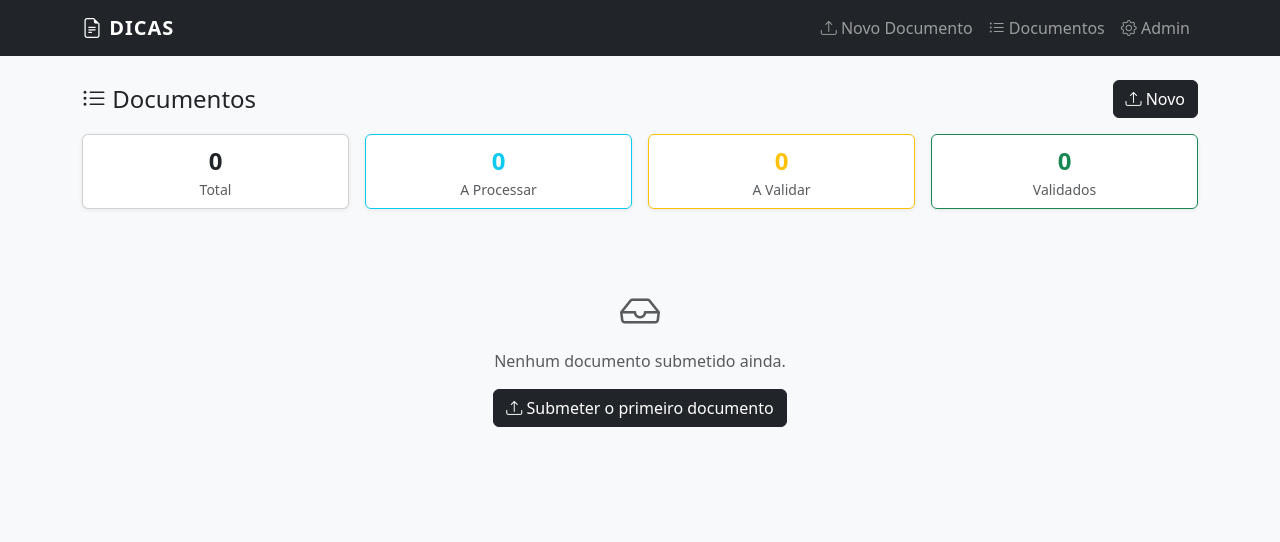
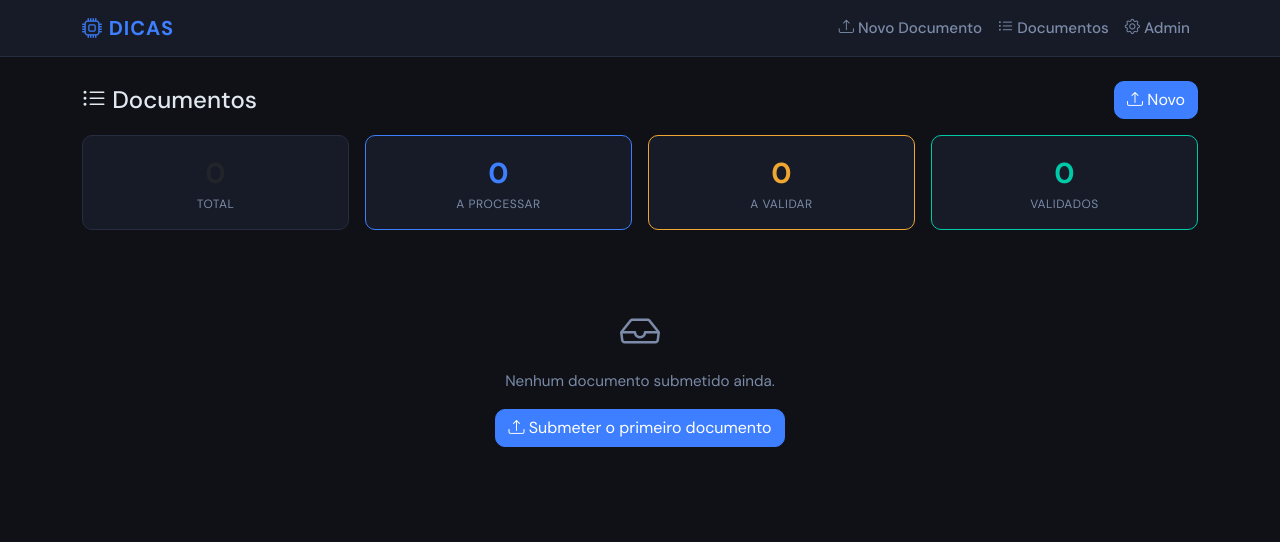
Before and after one commit to eusebiofreitas2011-droid/DICAS_PROJECT, a Django app: page /documentos/ in a window 1280 px wide. Shown: the top 542 px of the page. Run offline with Django 5.2, Linux system fonts and the light colour scheme; the visitor is signed in with stand-in values (Sample User, id 1); data that the repository does not hold is empty; parts of the project's set-up code (start-up, migrations or seed data) failed here and were passed over.

Commit message:
Aplicar tema dark conforme especificação visual
- Fundo: #0f1117, superfícies: #161b27 / #1e2535
- Acento azul: #3d7fff, verde: #00c9a7, perigo: #ff5c6e, aviso: #f0a732
- Bordas: #252d3e, border-radius: 10px
- Tipografia: DM Sans + DM Mono (Google Fonts)
- Badges, botões, cards, tabelas e formulários adaptados ao tema

Co-Authored-By: Claude Sonnet 4.6 <noreply@anthropic.com>

```diff
--- a/documentos/templates/documentos/base.html
+++ b/documentos/templates/documentos/base.html
@@ -6,21 +6,165 @@
   <title>{% block title %}DICAS{% endblock %}</title>
   <link href="https://cdn.jsdelivr.net/npm/bootstrap@5.3.3/dist/css/bootstrap.min.css" rel="stylesheet">
   <link href="https://cdn.jsdelivr.net/npm/bootstrap-icons@1.11.3/font/bootstrap-icons.min.css" rel="stylesheet">
+  <link href="https://fonts.googleapis.com/css2?family=DM+Sans:wght@400;500;600;700&family=DM+Mono:wght@400;500&display=swap" rel="stylesheet">
   <style>
-    body { background-color: #f8f9fa; }
-    .navbar-brand { font-weight: 700; letter-spacing: 1px; }
-    .badge-A_PROCESSAR { background-color: #0dcaf0; color: #000; }
-    .badge-A_VALIDAR   { background-color: #ffc107; color: #000; }
-    .badge-VALIDADO    { background-color: #198754; }
-    .badge-ERRO        { background-color: #dc3545; }
-    .card { box-shadow: 0 1px 4px rgba(0,0,0,.08); }
+    :root {
+      --bg:        #0f1117;
+      --surface1:  #161b27;
+      --surface2:  #1e2535;
+      --accent:    #3d7fff;
+      --green:     #00c9a7;
+      --danger:    #ff5c6e;
+      --warning:   #f0a732;
+      --border:    #252d3e;
+      --text:      #e2e8f0;
+      --muted:     #7b8ba8;
+      --radius:    10px;
+    }
+
+    *, *::before, *::after { box-sizing: border-box; }
+
+    body {
+      background-color: var(--bg);
+      color: var(--text);
+      font-family: 'DM Sans', sans-serif;
+      font-size: 0.95rem;
+    }
+
+    code, pre, .mono {
+      font-family: 'DM Mono', monospace;
+    }
+
+    /* Navbar */
+    .navbar {
+      background-color: var(--surface1) !important;
+      border-bottom: 1px solid var(--border);
+    }
+    .navbar-brand {
+      font-weight: 700;
+      letter-spacing: 1px;
+      color: var(--accent) !important;
+    }
+    .nav-link {
+      color: var(--muted) !important;
+      font-weight: 500;
+    }
+    .nav-link:hover { color: var(--text) !important; }
+
+    /* Cards */
+    .card {
+      background-color: var(--surface1);
+      border: 1px solid var(--border);
+      border-radius: var(--radius);
+      box-shadow: none;
+    }
+    .card-header {
+      background-color: var(--surface2);
+      border-bottom: 1px solid var(--border);
+      color: var(--text);
+      font-weight: 600;
+    }
+    .card-footer {
+      background-color: var(--surface2);
+      border-top: 1px solid var(--border);
+      color: var(--muted);
+    }
+
+    /* Tabela */
+    .table {
+      color: var(--text);
+      --bs-table-bg: transparent;
+      --bs-table-hover-bg: rgba(61,127,255,.06);
+      --bs-table-border-color: var(--border);
+    }
+    .table thead th {
+      background-color: var(--surface2);
+      color: var(--muted);
+      font-size: 0.8rem;
+      text-transform: uppercase;
+      letter-spacing: .5px;
+      border-bottom: 1px solid var(--border);
+    }
+    .table td { border-color: var(--border); vertical-align: middle; }
+
+    /* Badges de estado */
+    .badge-A_PROCESSAR { background-color: var(--accent);  color: #fff; }
+    .badge-A_VALIDAR   { background-color: var(--warning); color: #000; }
+    .badge-VALIDADO    { background-color: var(--green);   color: #000; }
+    .badge-ERRO        { background-color: var(--danger);  color: #fff; }
+
+    /* Botões */
+    .btn-primary, .btn-accent {
+      background-color: var(--accent);
+      border-color: var(--accent);
+      color: #fff;
+      border-radius: var(--radius);
+    }
+    .btn-primary:hover, .btn-accent:hover {
+      background-color: #2d6de0;
+      border-color: #2d6de0;
+    }
+    .btn-success {
+      background-color: var(--green);
+      border-color: var(--green);
+      color: #000;
+      border-radius: var(--radius);
+    }
+    .btn-success:hover { background-color: #00b091; border-color: #00b091; }
+    .btn-dark, .btn-outline-secondary {
+      border-radius: var(--radius);
+    }
+    .btn-outline-secondary {
+      color: var(--muted);
+      border-color: var(--border);
+    }
+    .btn-outline-secondary:hover {
+      background-color: var(--surface2);
+      color: var(--text);
+      border-color: var(--border);
+    }
+
+    /* Formulários */
+    .form-control, .form-select {
+      background-color: var(--surface2);
+      border: 1px solid var(--border);
+      color: var(--text);
+      border-radius: var(--radius);
+    }
+    .form-control:focus, .form-select:focus {
+      background-color: var(--surface2);
+      border-color: var(--accent);
+      color: var(--text);
+      box-shadow: 0 0 0 3px rgba(61,127,255,.2);
+    }
+    .form-control::placeholder { color: var(--muted); }
+
+    /* Alertas / mensagens */
+    .alert {
+      border-radius: var(--radius);
+      border: 1px solid var(--border);
+    }
+    .alert-info    { background-color: rgba(61,127,255,.12); color: #93c5fd; border-color: rgba(61,127,255,.3); }
+    .alert-success { background-color: rgba(0,201,167,.12);  color: #6ee7d4; border-color: rgba(0,201,167,.3); }
+    .alert-warning { background-color: rgba(240,167,50,.12); color: var(--warning); border-color: rgba(240,167,50,.3); }
+    .alert-danger  { background-color: rgba(255,92,110,.12); color: #fca5a5; border-color: rgba(255,92,110,.3); }
+    .btn-close { filter: invert(1) grayscale(1); }
+
+    /* Stats cards */
+    .stat-card { border-radius: var(--radius); }
+    .stat-card .stat-value { font-size: 1.8rem; font-weight: 700; }
+    .stat-card .stat-label { font-size: 0.75rem; color: var(--muted); text-transform: uppercase; letter-spacing: .5px; }
+
+    /* Texto auxiliar */
+    .text-muted { color: var(--muted) !important; }
+    h4, h5 { color: var(--text); }
   </style>
 </head>
 <body>
-  <nav class="navbar navbar-expand-lg navbar-dark bg-dark mb-4">
+  <nav class="navbar navbar-expand-lg mb-4">
     <div class="container">
       <a class="navbar-brand" href="{% url 'documentos:lista' %}">
-        <i class="bi bi-file-earmark-text"></i> DICAS
+        <i class="bi bi-cpu"></i> DICAS
       </a>
       <div class="navbar-nav ms-auto">
         <a class="nav-link" href="{% url 'documentos:upload' %}">
--- a/documentos/templates/documentos/lista.html
+++ b/documentos/templates/documentos/lista.html
@@ -5,7 +5,7 @@
 {% block content %}
 <div class="d-flex justify-content-between align-items-center mb-3">
   <h4 class="mb-0"><i class="bi bi-list-ul"></i> Documentos</h4>
-  <a href="{% url 'documentos:upload' %}" class="btn btn-dark">
+  <a href="{% url 'documentos:upload' %}" class="btn btn-primary">
     <i class="bi bi-upload"></i> Novo
   </a>
 </div>
@@ -13,34 +13,34 @@
 <!-- Estatísticas -->
 <div class="row g-3 mb-4">
   <div class="col-6 col-md-3">
-    <div class="card text-center">
-      <div class="card-body py-2">
-        <div class="fs-4 fw-bold">{{ total }}</div>
-        <div class="text-muted small">Total</div>
+    <div class="card stat-card text-center">
+      <div class="card-body py-3">
+        <div class="stat-value">{{ total }}</div>
+        <div class="stat-label">Total</div>
       </div>
     </div>
   </div>
   <div class="col-6 col-md-3">
-    <div class="card text-center border-info">
-      <div class="card-body py-2">
-        <div class="fs-4 fw-bold text-info">{{ a_processar }}</div>
-        <div class="text-muted small">A Processar</div>
+    <div class="card stat-card text-center" style="border-color: var(--accent);">
+      <div class="card-body py-3">
+        <div class="stat-value" style="color: var(--accent);">{{ a_processar }}</div>
+        <div class="stat-label">A Processar</div>
       </div>
     </div>
   </div>
   <div class="col-6 col-md-3">
-    <div class="card text-center border-warning">
-      <div class="card-body py-2">
-        <div class="fs-4 fw-bold text-warning">{{ a_validar }}</div>
-        <div class="text-muted small">A Validar</div>
+    <div class="card stat-card text-center" style="border-color: var(--warning);">
+      <div class="card-body py-3">
+        <div class="stat-value" style="color: var(--warning);">{{ a_validar }}</div>
+        <div class="stat-label">A Validar</div>
       </div>
     </div>
   </div>
   <div class="col-6 col-md-3">
-    <div class="card text-center border-success">
-      <div class="card-body py-2">
-        <div class="fs-4 fw-bold text-success">{{ validados }}</div>
-        <div class="text-muted small">Validados</div>
+    <div class="card stat-card text-center" style="border-color: var(--green);">
+      <div class="card-body py-3">
+        <div class="stat-value" style="color: var(--green);">{{ validados }}</div>
+        <div class="stat-label">Validados</div>
       </div>
     </div>
   </div>
@@ -51,7 +51,7 @@
 <div class="card">
   <div class="table-responsive">
     <table class="table table-hover mb-0">
-      <thead class="table-dark">
+      <thead>
         <tr>
           <th>#</th>
           <th>Ficheiro</th>
@@ -66,24 +66,20 @@
       <tbody>
         {% for doc in documentos %}
         <tr>
-          <td class="text-muted small">{{ doc.pk }}</td>
+          <td class="text-muted small mono">{{ doc.pk }}</td>
           <td>
-            <i class="bi bi-file-earmark-pdf text-danger"></i>
+            <i class="bi bi-file-earmark-pdf" style="color: var(--danger);"></i>
             {{ doc.nome_ficheiro }}
           </td>
-          <td>{{ doc.get_tipo_documento_display }}</td>
+          <td class="text-muted">{{ doc.get_tipo_documento_display }}</td>
           <td>
             <span class="badge badge-{{ doc.estado }}">
               {{ doc.get_estado_display }}
             </span>
           </td>
-          <td>{{ doc.nif_extraido|default:"—" }}</td>
-          <td>
-            {% if doc.total_extraido %}
-              {{ doc.total_extraido }} €
-            {% else %}
-              —
-            {% endif %}
+          <td class="mono">{{ doc.nif_extraido|default:"—" }}</td>
+          <td class="mono">
+            {% if doc.total_extraido %}{{ doc.total_extraido }} €{% else %}—{% endif %}
           </td>
           <td class="text-muted small">{{ doc.data_upload|date:"d/m/Y H:i" }}</td>
           <td>
@@ -98,10 +94,10 @@
   </div>
 </div>
 {% else %}
-<div class="text-center py-5 text-muted">
+<div class="text-center py-5" style="color: var(--muted);">
   <i class="bi bi-inbox fs-1"></i>
   <p class="mt-2">Nenhum documento submetido ainda.</p>
-  <a href="{% url 'documentos:upload' %}" class="btn btn-dark">
+  <a href="{% url 'documentos:upload' %}" class="btn btn-primary">
     <i class="bi bi-upload"></i> Submeter o primeiro documento
   </a>
 </div>
--- a/documentos/templates/documentos/upload.html
+++ b/documentos/templates/documentos/upload.html
@@ -6,7 +6,7 @@
 <div class="row justify-content-center">
   <div class="col-md-7">
     <div class="card">
-      <div class="card-header bg-dark text-white">
+      <div class="card-header">
         <i class="bi bi-upload"></i> Submeter Documento
       </div>
       <div class="card-body">
@@ -31,13 +31,13 @@
           {% endfor %}
 
           <!-- Feedback visual de upload -->
-          <div id="file-info" class="alert alert-secondary d-none">
+          <div id="file-info" class="alert alert-info d-none">
             <i class="bi bi-file-earmark"></i> <span id="file-name"></span>
             <span class="text-muted small ms-2" id="file-size"></span>
           </div>
 
           <div class="d-grid mt-4">
-            <button type="submit" class="btn btn-dark btn-lg" id="btn-submeter">
+            <button type="submit" class="btn btn-primary btn-lg" id="btn-submeter">
               <i class="bi bi-cloud-upload"></i> Submeter e Processar
             </button>
           </div>
```
Also changed, not shown: documentos/templates/documentos/detalhe.html (+4 -4 lines).
